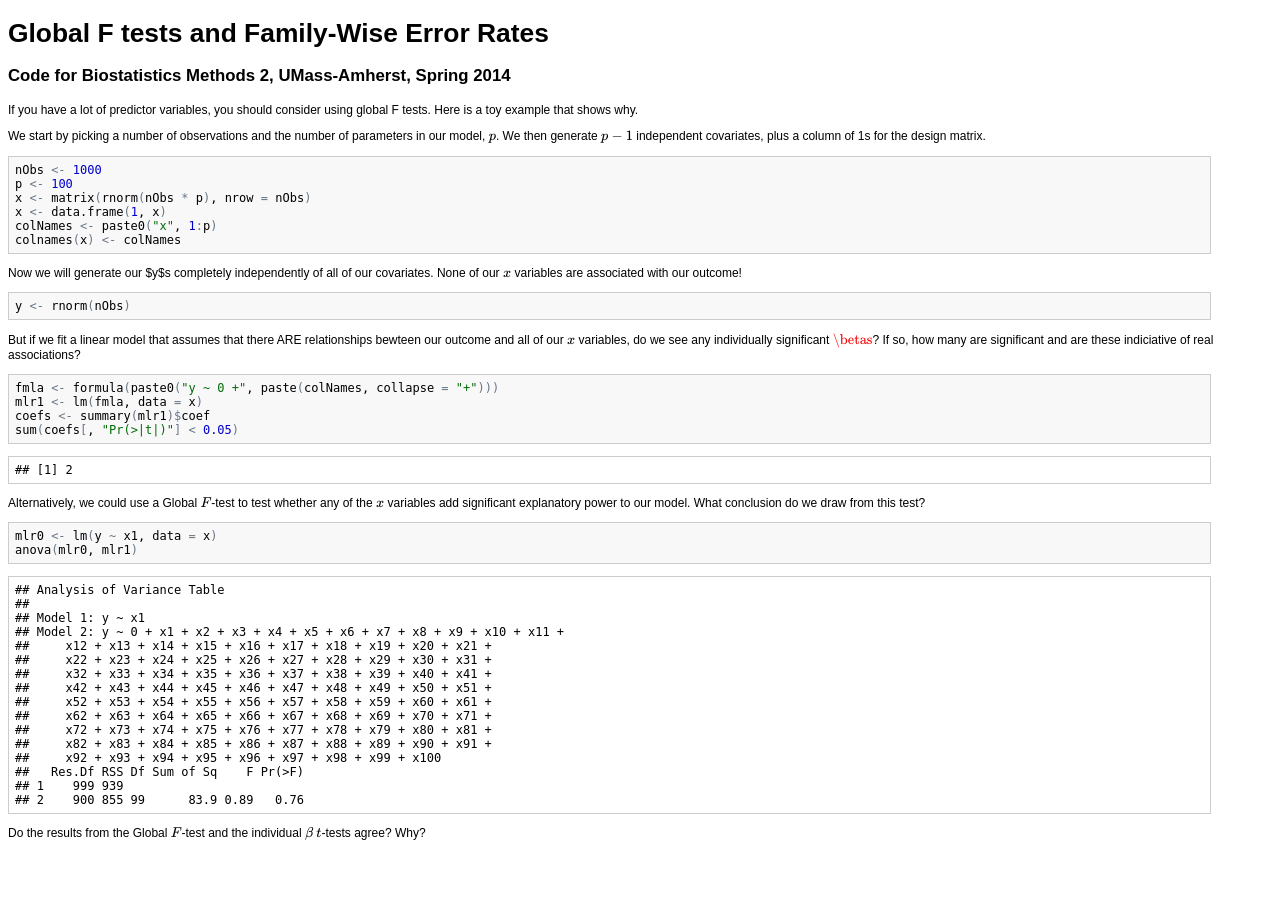
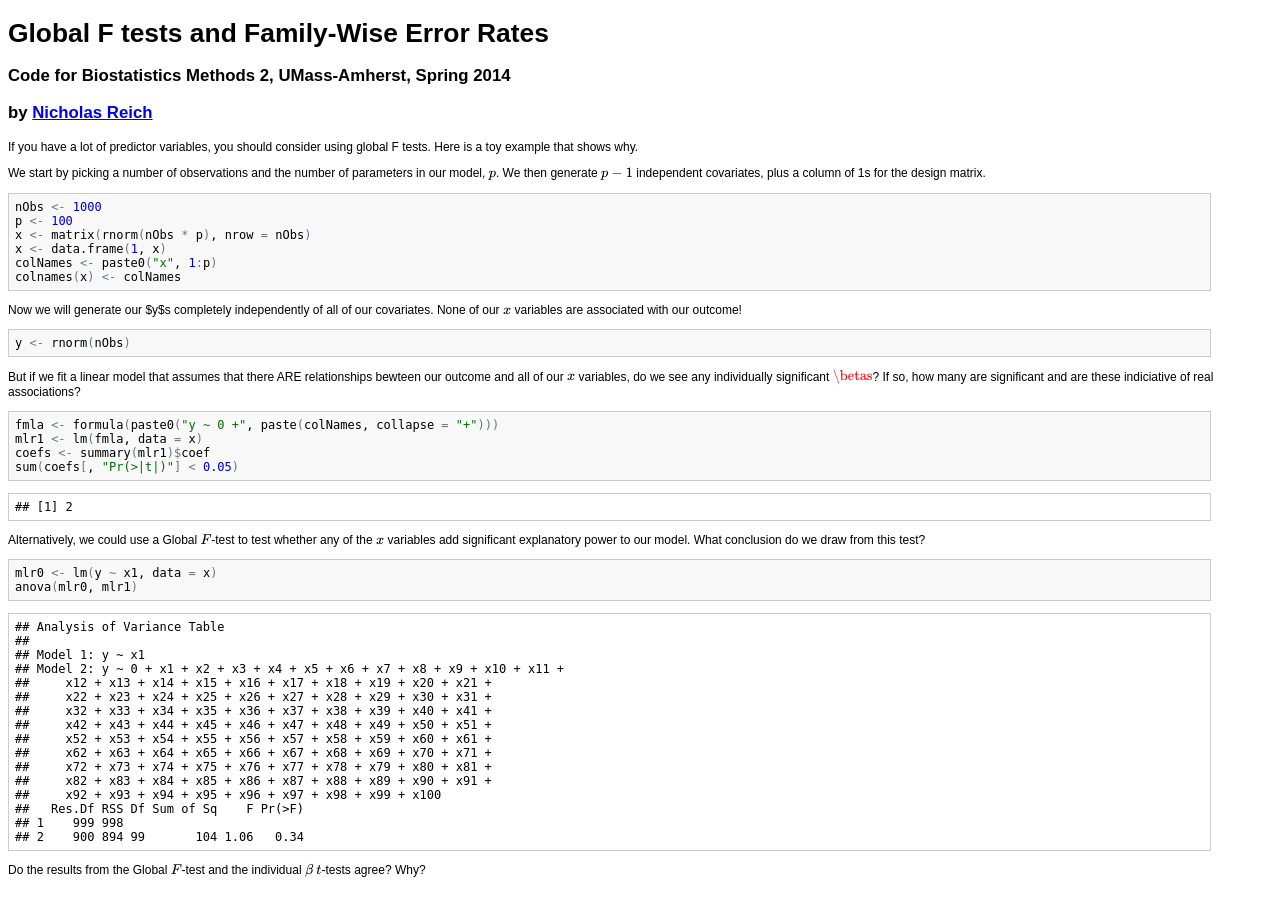
Before and after one commit to nickreich/methods2, a Jekyll site: the page assets/lectures/class13_globalTests.html, which Jekyll copies as it is, in a window 1280 px wide. Built offline with Jekyll 4.4.1, drawn with Linux system fonts in a browser that asks for light colours; formulas are drawn with MathJax 3.

Commit message:
adding notes for class 13

```diff
--- a/assets/lectures/class13_globalTests.html
+++ b/assets/lectures/class13_globalTests.html
@@ -187,6 +187,8 @@ hljs.initHighlightingOnLoad();
 
 <h3>Code for Biostatistics Methods 2, UMass-Amherst, Spring 2014</h3>
 
+<h3>by <a href="http://nickreich.github.io">Nicholas Reich</a></h3>
+
 <p>If you have a lot of predictor variables, you should consider using global F tests. Here is a toy example that shows why. </p>
 
 <p>We start by picking a number of observations and the number of parameters in our model, \( p \). We then generate \( p-1 \) independent covariates, plus a column of 1s for the design matrix.</p>
@@ -235,8 +237,8 @@ anova(mlr0, mlr1)
 ##     x82 + x83 + x84 + x85 + x86 + x87 + x88 + x89 + x90 + x91 +
 ##     x92 + x93 + x94 + x95 + x96 + x97 + x98 + x99 + x100
 ##   Res.Df RSS Df Sum of Sq    F Pr(&gt;F)
-## 1    999 939
-## 2    900 855 99      83.9 0.89   0.76
+## 1    999 998
+## 2    900 894 99       104 1.06   0.34
 </code></pre>
 
 <p>Do the results from the Global \( F \)-test and the individual \( \beta \) \( t \)-tests agree? Why?</p>
```
